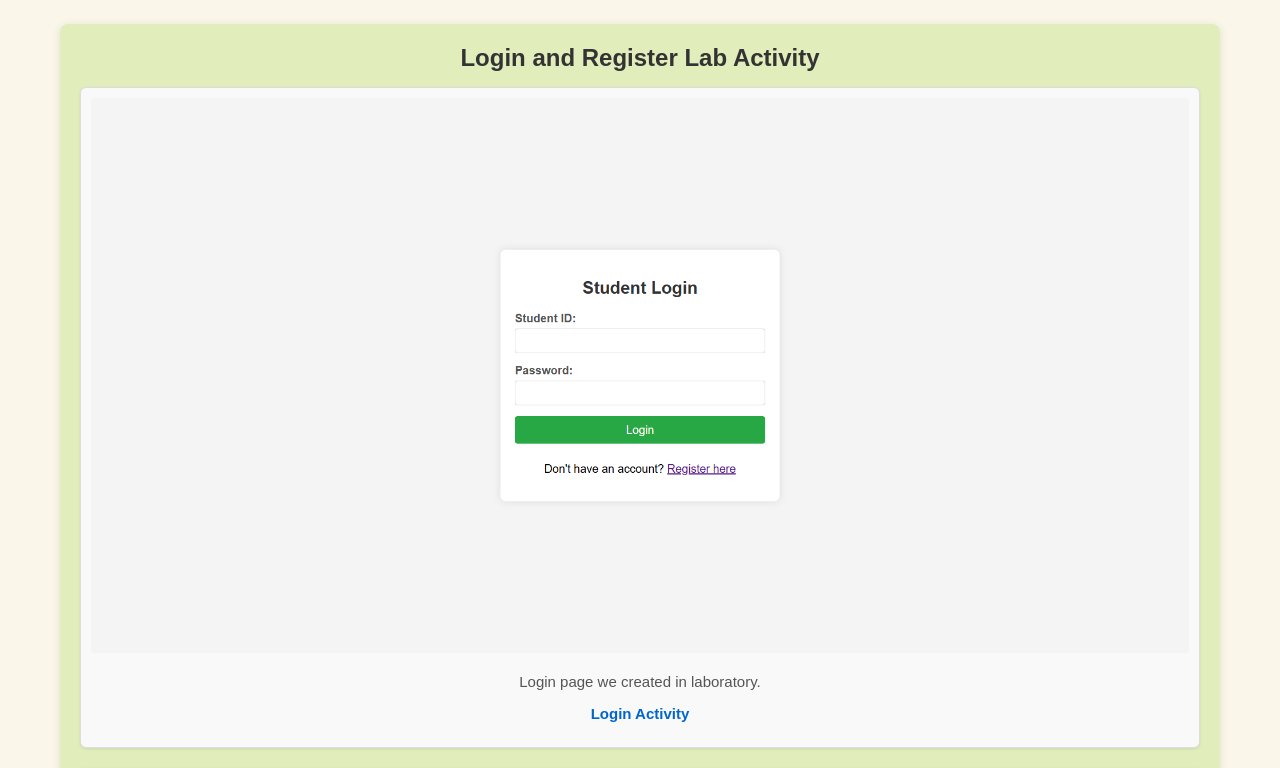
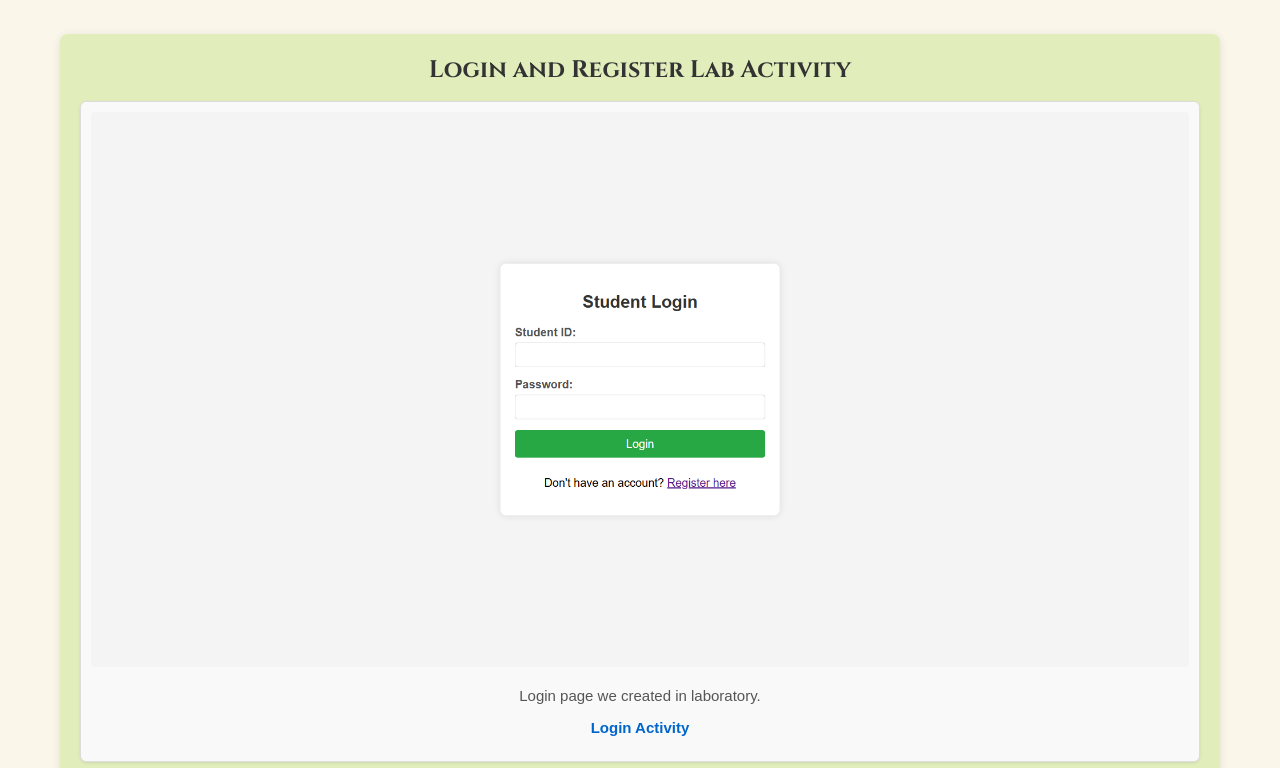
Before and after one commit to Steph1616/WebPortfolio, a plain HTML site: page project.html in a window 1280 px wide. Shown: the part 201-969 px from the top of the page. Drawn offline with Linux system fonts and the light colour scheme; a web font is replaced by a local one.

Commit message:
Initial commit - Web Portfolio

```diff
--- a/about.css
+++ b/about.css
@@ -3,7 +3,9 @@
 * ::after{
     box-sizing: border-box;
 }
-
+html{
+  scroll-behavior: smooth;
+}
 body {
   margin: 0;
   padding: 0;
--- a/contact.css
+++ b/contact.css
@@ -3,7 +3,9 @@
 * ::after{
     box-sizing: border-box;
 }
-
+html{
+  scroll-behavior: smooth;
+}
 body {
   margin: 0;
   padding: 0;
--- a/project.css
+++ b/project.css
@@ -2,6 +2,9 @@
 *::before,
 * ::after{
     box-sizing: border-box;
+}
+html{
+  scroll-behavior: smooth;
 }
 body {
   margin: 0;
@@ -83,6 +86,7 @@ ul {
   margin-top: 100px;
   font-size: 3.0em;
   text-align: center;
+  font-family: "Cinzel", serif;
 }
 
 .activity-container {
@@ -100,6 +104,7 @@ ul {
 }
 
 .activity-title {
+  font-family: "Cinzel", serif;
     font-size: 24px;
     font-weight: bold;
     color: #333;
--- a/project.html
+++ b/project.html
@@ -3,10 +3,11 @@
 <head>
     <meta charset="UTF-8">
     <meta name="viewport" content="width=device-width, initial-scale=1.0">
+    <title>Projects</title>
     <link rel="stylesheet" href="project.css">
-    <link rel="stylesheet" href="https://cdnjs.cloudflare.com/ajax/libs/font-awesome/5.15.4/css/all.min.css">
-    <link href="https://fonts.googleapis.com/css2?family=Cinzel:wght@400..900&family=Kaushan+Script&display=swap" rel="stylesheet">
-    <title>Projects</title>
+    <link rel="preconnect" href="https://fonts.googleapis.com">
+    <link rel="preconnect" href="https://fonts.gstatic.com" crossorigin>
+    <link href="https://fonts.googleapis.com/css2?family=Caveat:wght@400..700&family=Cinzel:wght@400..900&family=Kaushan+Script&family=Pacifico&family=Style+Script&family=Yellowtail&display=swap" rel="stylesheet">
 </head>
 <body>
     <div class="navbar">
--- a/quiz.css
+++ b/quiz.css
@@ -3,7 +3,9 @@
 * ::after{
     box-sizing: border-box;
 }
-
+html{
+  scroll-behavior: smooth;
+}
 body {
   margin: 0;
   padding: 0;
```
Also changed, not shown: about.html (+1 -1 lines), index.html (+1 -1 lines), Flowchart/Portfolio Flowchart.drawio.png (added).
